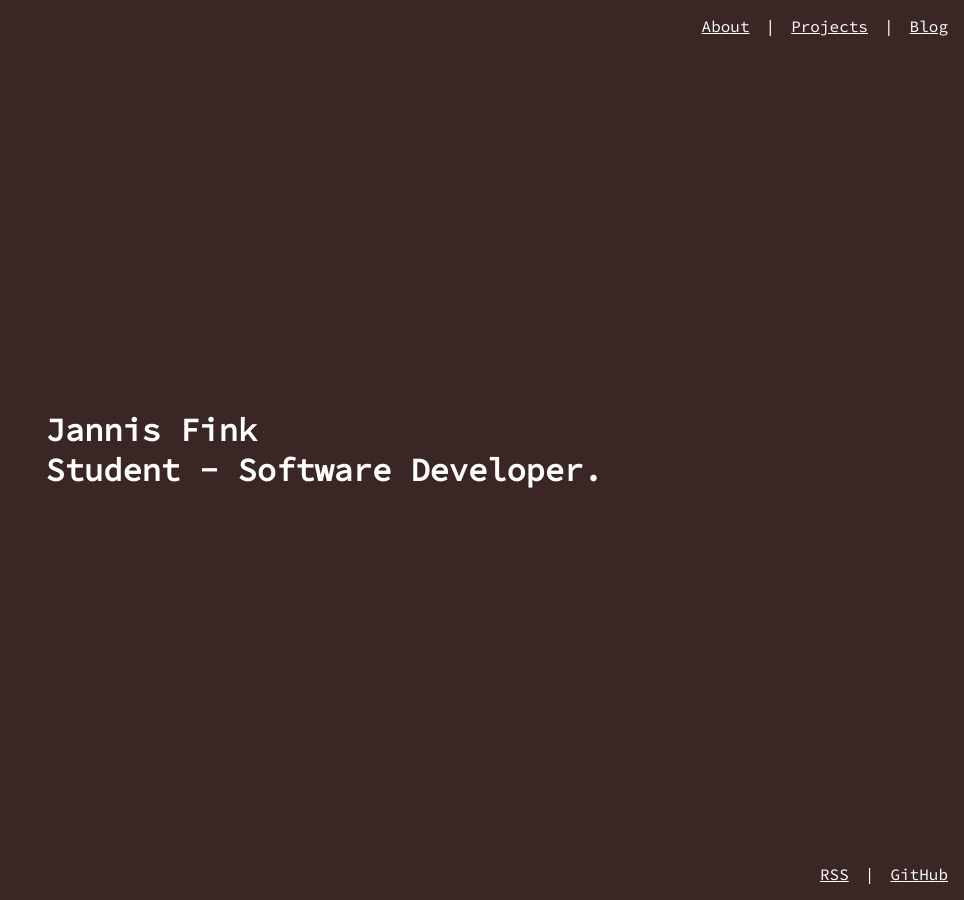
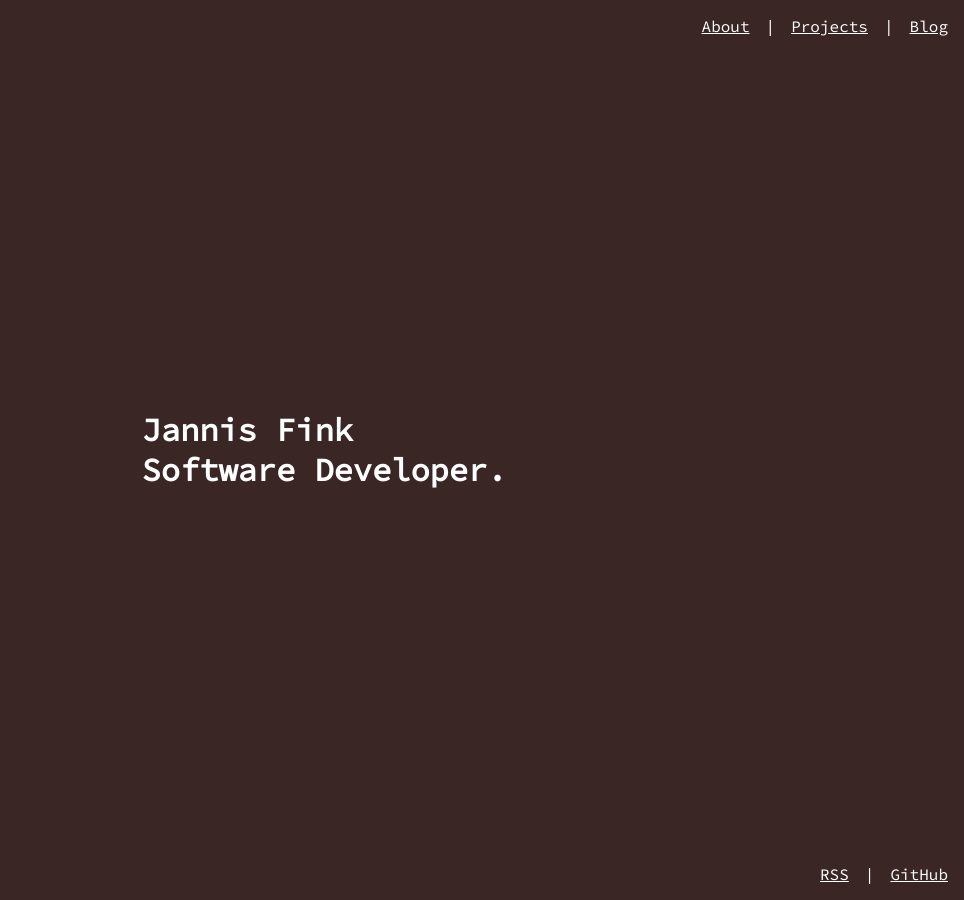
Before and after one commit to jannisfink/jannisfink.de, a Jekyll site: the page built from index.html, in a window 1280 px wide. Shown: the whole page, without its empty margins (316-1280 px from the left). Built offline with Jekyll 4.4.1, drawn with Linux system fonts in a browser that asks for light colours; the list of posts is cut into pages by our own code; comment, search, counter and statistics services are not loaded.

Commit message:
update page description

```diff
--- a/_config.yml
+++ b/_config.yml
@@ -1,6 +1,6 @@
 # Site
 title:              "Jannis Fink"
-description:        "Student - Software Developer."
+description:        "Software Developer."
 locale:             en_US
 baseurl: "" # the subpath of your site, e.g. /blog
 url: "" # the base hostname & protocol for your site
```
